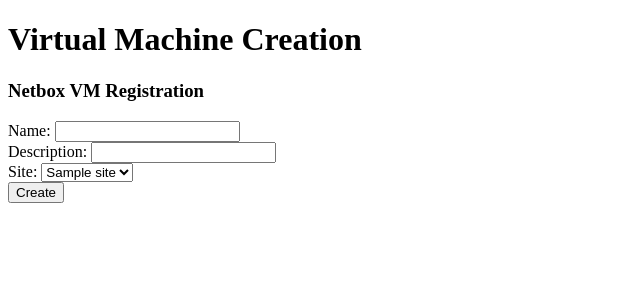
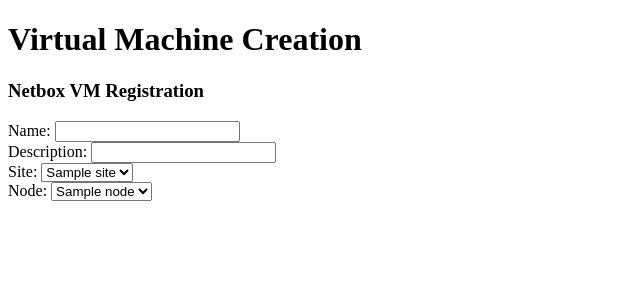
Before and after one commit to L0vyR/simple_portal_project, a Flask app: template simple_portal/templates/vm_create.html in a window 1280 px wide. Shown: the top 300 px of the page, without its empty margins (0-640 px from the left). Run offline with Flask 3, Linux system fonts and the light colour scheme; the template is opened without the code that fills it: most values are stand-ins (such as "Sample title", 1, 10 or a date in 2020).

Commit message:
Added proxmox nodes select element in vm-create form

```diff
--- a/simple_portal/remote_api/netbox_api.py
+++ b/simple_portal/remote_api/netbox_api.py
@@ -5,7 +5,6 @@ from dotenv import load_dotenv
 load_dotenv()
 
 NB_API = pynetbox.api(os.getenv('NETBOX_DOCKER_API_URL'), token=os.getenv('NETBOX_DOCKER_API_TOKEN'))
-
 
 def netbox_create_vm(vm_name, vm_description, vm_site, vm_status="active"):
 
--- a/simple_portal/routes/r_forms.py
+++ b/simple_portal/routes/r_forms.py
@@ -1,6 +1,7 @@
 from flask import Blueprint
 from flask import render_template
 from simple_portal.remote_api.netbox_api import netbox_get_sites
+from simple_portal.remote_api.proxmox_api import proxmox_get_nodes
 
 forms_bp = Blueprint("forms_bp", __name__,)
 
@@ -8,5 +9,6 @@ forms_bp = Blueprint("forms_bp", __name__,)
 def netbox_create_vm():
 
     sites = netbox_get_sites()
+    nodes_names = proxmox_get_nodes()
 
-    return render_template("vm_create.html", netbox_sites=sites)
+    return render_template("vm_create.html", netbox_sites=sites, proxmox_nodes=nodes_names)
--- a/simple_portal/templates/vm_create.html
+++ b/simple_portal/templates/vm_create.html
@@ -32,6 +32,14 @@
         </div>
 
         <div>
+            <label for="proxmox_nodes">Node: </label>
+            <select name="proxmox_nodes">
+                {% for node in proxmox_nodes %}
+                    <option value="{{ node }}">{{ node }}</option>
+                {% endfor %}
+        </div>
+
+        <div>
             <button type="submit">Create</button>
         </div>
 
```
